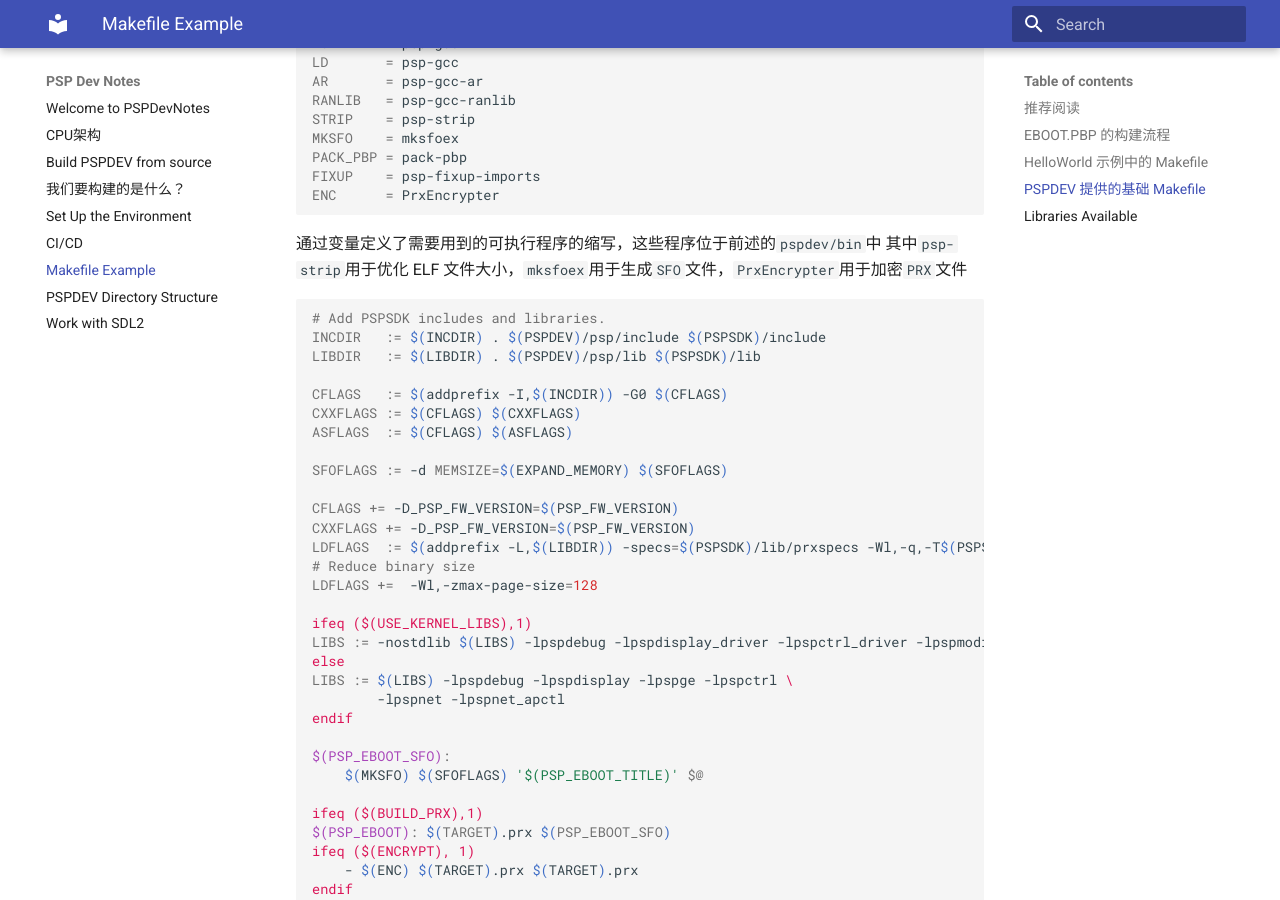
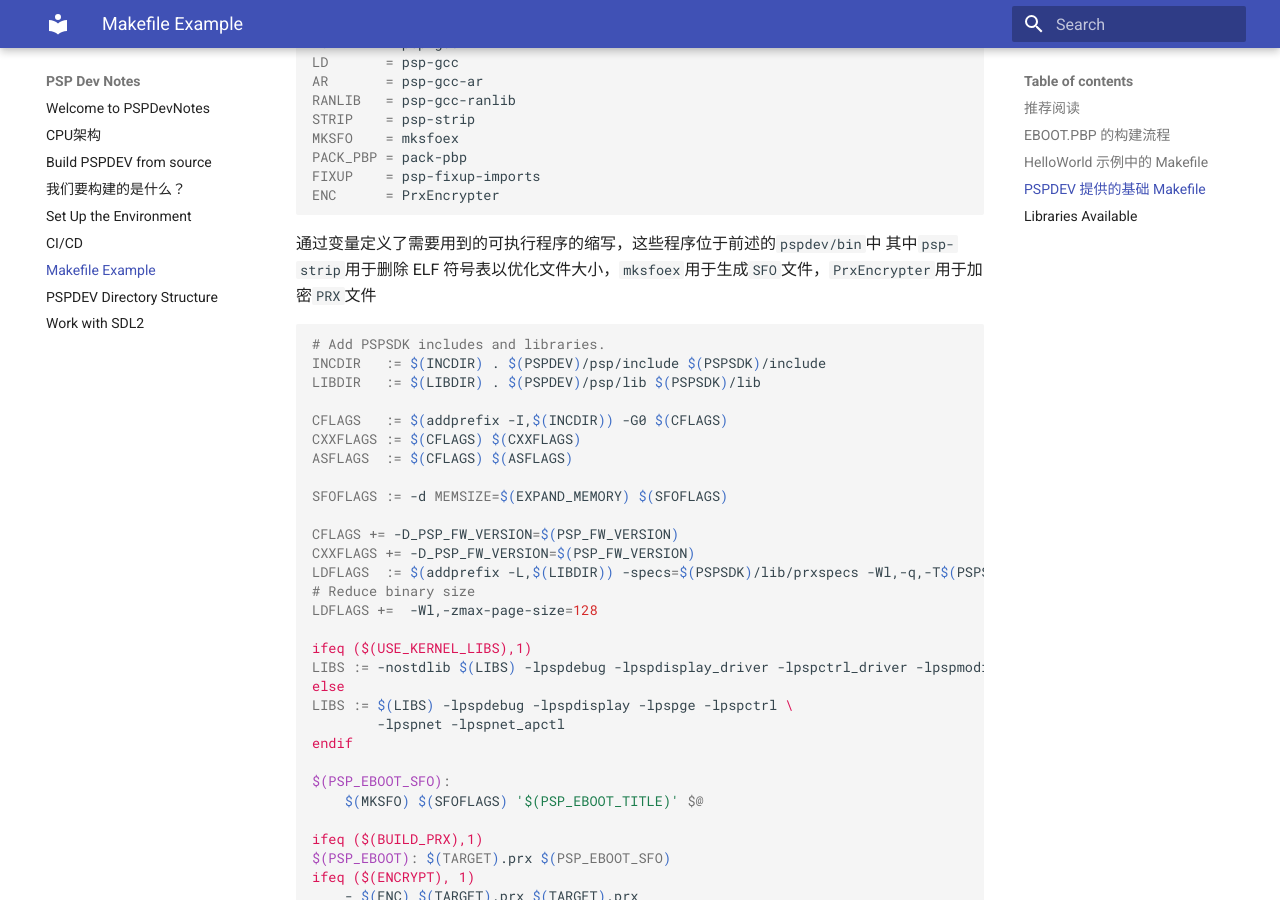
Before and after one commit to xeonliu/PSPDevNote, an MkDocs documentation site: the page built from docs/makefilesample.md, in a window 1280 px wide and 900 px high, scrolled down 2142 px. Built offline with MkDocs 1.6.1 and Material for MkDocs 9.7.7, drawn with Linux system fonts in a browser that asks for light colours.

Commit message:
更新 makefilesample.md

````diff
--- a/docs/makefilesample.md
+++ b/docs/makefilesample.md
@@ -99,7 +99,7 @@ ENC		 = PrxEncrypter
 ```
 
 通过变量定义了需要用到的可执行程序的缩写，这些程序位于前述的`pspdev/bin`中
-其中`psp-strip`用于优化 ELF 文件大小，`mksfoex`用于生成`SFO`文件，`PrxEncrypter`用于加密`PRX`文件
+其中`psp-strip`用于删除 ELF 符号表以优化文件大小，`mksfoex`用于生成`SFO`文件，`PrxEncrypter`用于加密`PRX`文件
 
 ```makefile
 # Add PSPSDK includes and libraries.
````
